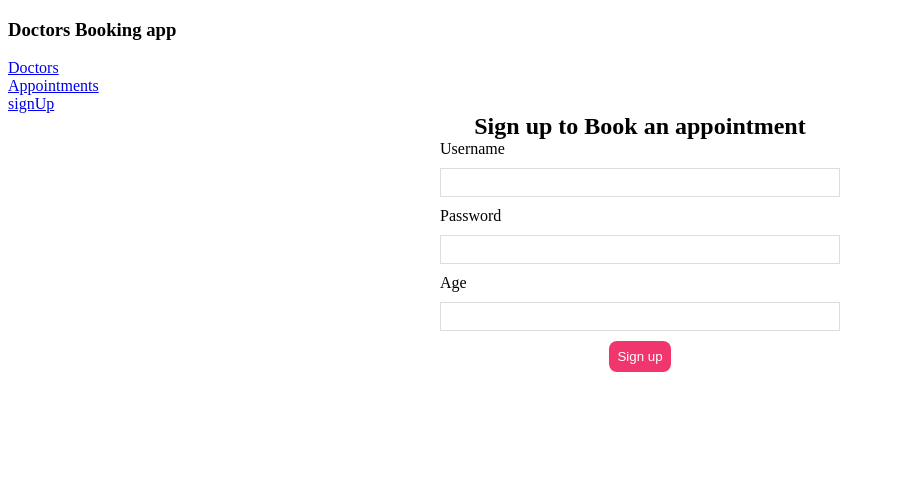
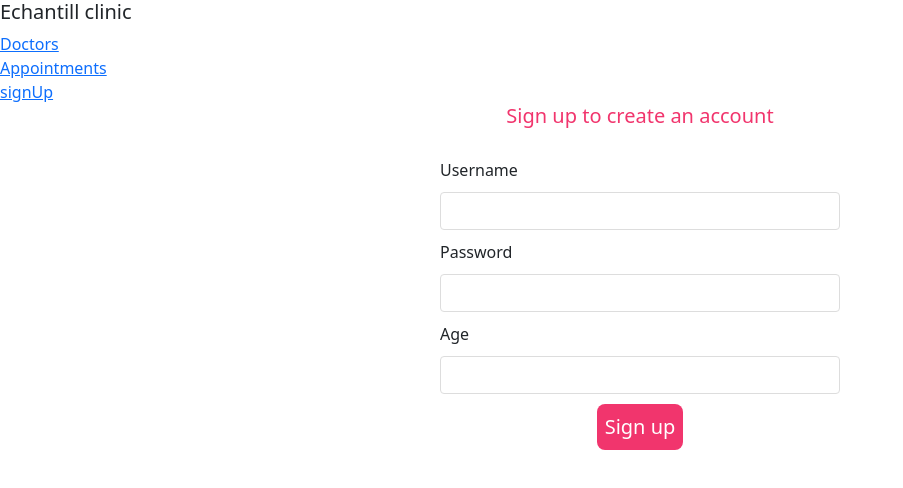
Before and after one commit to enaburekhan/doctors-booking-app, a React (Create React App) app: page /signUp in a window 1280 px wide. Shown: the top 488 px of the page, without its empty margins (0-903 px from the left). Built offline with nearby package versions, Linux system fonts and the light colour scheme.

Commit message:
Create dispatch function to create a user

```diff
--- a/package.json
+++ b/package.json
@@ -3,6 +3,8 @@
   "version": "0.1.0",
   "private": true,
   "dependencies": {
+    "@fortawesome/free-solid-svg-icons": "^5.15.3",
+    "@fortawesome/react-fontawesome": "^0.1.14",
     "@reduxjs/toolkit": "^1.6.0",
     "@testing-library/jest-dom": "^5.11.4",
     "@testing-library/react": "^11.1.0",
--- a/src/components/App.js
+++ b/src/components/App.js
@@ -1,6 +1,7 @@
 import {
   BrowserRouter as Router, Redirect, Route, Switch,
 } from 'react-router-dom';
+import 'bootstrap/dist/css/bootstrap.min.css';
 import signUp from '../containers/signUp';
 import Appointments from './Appointments';
 import DoctorList from './DoctorList';
@@ -14,7 +15,7 @@ function App() {
       <Router>
         <NavBar />
         <Switch>
-          <Route exact path="/" component={DoctorsList} />
+          <Route exact path="/doctors" component={DoctorsList} />
           <Route exact path="/doctors/:doctorId" component={DoctorList} />
           <Route exact path="/appointments" component={Appointments} />
           <Route exact path="/signUp" component={signUp} />
--- a/src/components/NavBar.js
+++ b/src/components/NavBar.js
@@ -1,15 +1,14 @@
-// import { NavLink } from 'react-bootstrap';
 import { Link } from 'react-router-dom';
-// import signUp from '../containers/signUp';
+// import 'bootstrap/dist/css/bootstrap.min.css';
 
 const NavBar = () => (
   <nav>
     <section>
-      <h1>Doctors Booking app</h1>
+      <h5>Echantill clinic</h5>
 
       <div className="navContent">
         <div className="navLinks">
-          <Link to="/">Doctors</Link>
+          <Link to="/doctors">Doctors</Link>
           <br />
           <Link to="/appointments">Appointments</Link>
           <br />
--- a/src/containers/signUp.js
+++ b/src/containers/signUp.js
@@ -1,8 +1,42 @@
-const signUp = () => (
+import { useEffect, useState } from 'react';
+import { useDispatch, useSelector } from 'react-redux';
+import { useHistory } from 'react-router-dom';
+import { userAuth } from '../redux/userSlice';
+import Loading from './Loading';
+
+const signUp = () => {
+  const history = useHistory();
+  const dispatch = useDispatch();
+  const user = useSelector((state) => state.user);
+  const [username, setUsername] = useState('');
+  const [password, setPassword] = useState('');
+  const [age, setAge] = useState('');
+
+  const token = localStorage.getItem('token');
+
+  useEffect(() => {
+    if (token) {
+      history.push('/signUp');
+    }
+  }, [token]);
+
+  const endpoint = 'users';
+
+  const handleSubmit = (e) => {
+    e.preventDefault();
+    dispatch(userAuth({
+      username, password, age, endpoint,
+    }));
+  };
+  if (user.loading) {
+    return <Loading />;
+  }
+
+  return (
     <>
-    <h2 className="create">Sign up to Book an appointment</h2>
-    <form>
+      <form onSubmit={handleSubmit}>
         <div className="form-group create">
+          <h2 className="create">Sign up to create an account</h2>
           <label htmlFor="username" className="control-label">
             Username
             <input
@@ -12,6 +46,8 @@ const signUp = () => (
               required
               minLength="3"
               maxLength="15"
+              value={username}
+              onChange={(e) => setUsername(e.target.value)}
             />
           </label>
         </div>
@@ -24,6 +60,8 @@ const signUp = () => (
               className="form-control"
               required
               minLength="5"
+              value={password}
+              onChange={(e) => setPassword(e.target.value)}
             />
           </label>
         </div>
@@ -36,17 +74,20 @@ const signUp = () => (
               className="form-control"
               required
               minLength="5"
+              value={age}
+              onChange={(e) => setAge(e.target.value)}
             />
           </label>
         </div>
 
         <div className="form-group create">
-        <button type="button" className="btn btn-primary btn-lg">
+          <button type="submit" className="btn btn-primary btn-lg">
             Sign up
           </button>
         </div>
       </form>
     </>
   );
+};
 
 export default signUp;
--- a/src/redux/doctorsSlice.js
+++ b/src/redux/doctorsSlice.js
@@ -13,7 +13,7 @@ export const getDoctors = createAsyncThunk(
     });
     if (!response.ok) throw new Error(response.statusText);
     const data = await response.json();
-    // console.log('doctorsData', data);
+    console.log('doctorsData', data);
     return data;
   },
 );
```
Also changed, not shown: 1 other file (tests, documents, lock files or other folders). Lines whose indentation alone changed are shown as unchanged.
